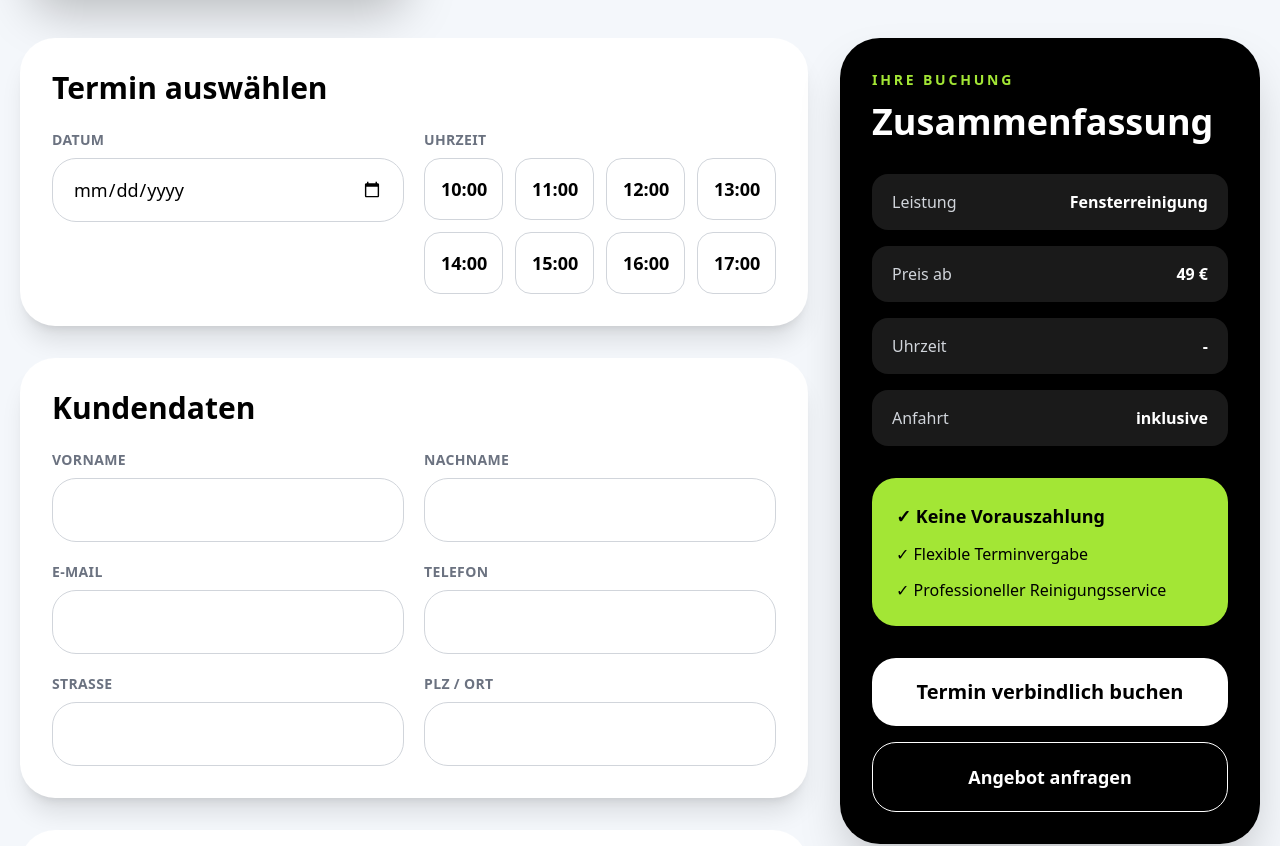
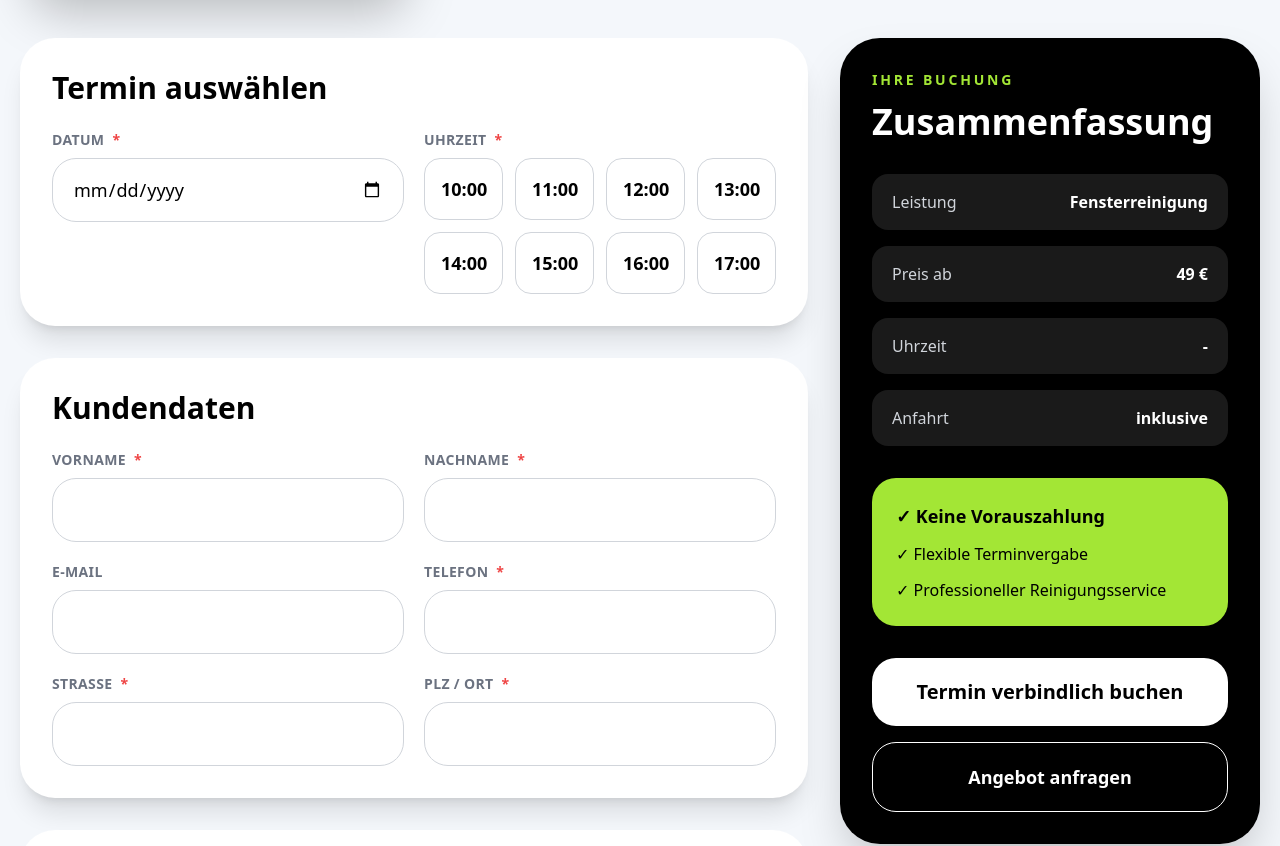
Before and after one commit to ZeroCO-Barry/ZeroCO-APP, a Next.js app: page / in a window 1280 px wide. Shown: the part 760-1606 px from the top of the page. Built offline with nearby package versions, Linux system fonts and the light colour scheme.

Commit message:
add required fields and time selection

```diff
--- a/app/page.tsx
+++ b/app/page.tsx
@@ -37,7 +37,7 @@ export default function Home() {
     <main className="min-h-screen bg-[#f4f7fb] p-5 text-black">
       <div className="mx-auto max-w-7xl">
         <header className="mb-10 rounded-[40px] bg-black px-10 py-8 text-white shadow-2xl">
-          <div className="flex items-center justify-between">
+          <div className="flex items-center justify-between gap-6">
             <div>
               <h1 className="text-6xl font-black tracking-tight">ZeroCO₂</h1>
               <p className="mt-4 text-xl text-gray-300">
@@ -66,6 +66,7 @@ export default function Home() {
             {services.map((service) => (
               <button
                 key={service.id}
+                type="button"
                 onClick={() => setSelectedService(service)}
                 className={`rounded-[35px] border p-8 text-left transition-all duration-300 ${
                   selectedService.id === service.id
@@ -89,11 +90,11 @@ export default function Home() {
           <div className="space-y-8">
             <Card title="Termin auswählen">
               <div className="grid gap-5 md:grid-cols-2">
-                <Input label="Datum" type="date" />
+                <Input label="Datum" type="date" required />
 
                 <div>
-                  <div className="mb-2 text-sm font-bold uppercase tracking-wide text-gray-500">
-                    Uhrzeit
+                  <div className="mb-2 flex items-center gap-2 text-sm font-bold uppercase tracking-wide text-gray-500">
+                    Uhrzeit <span className="text-red-500">*</span>
                   </div>
 
                   <div className="grid grid-cols-2 gap-3 sm:grid-cols-4">
@@ -118,12 +119,12 @@ export default function Home() {
 
             <Card title="Kundendaten">
               <div className="grid gap-5 md:grid-cols-2">
-                <Input label="Vorname" />
-                <Input label="Nachname" />
+                <Input label="Vorname" required />
+                <Input label="Nachname" required />
                 <Input label="E-Mail" type="email" />
-                <Input label="Telefon" />
-                <Input label="Straße" />
-                <Input label="PLZ / Ort" />
+                <Input label="Telefon" required />
+                <Input label="Straße" required />
+                <Input label="PLZ / Ort" required />
               </div>
             </Card>
 
@@ -178,14 +179,24 @@ function Card({ title, children }: { title: string; children: React.ReactNode })
   );
 }
 
-function Input({ label, type = "text" }: { label: string; type?: string }) {
+function Input({
+  label,
+  type = "text",
+  required = false,
+}: {
+  label: string;
+  type?: string;
+  required?: boolean;
+}) {
   return (
     <label className="block">
-      <div className="mb-2 text-sm font-bold uppercase tracking-wide text-gray-500">
+      <div className="mb-2 flex items-center gap-2 text-sm font-bold uppercase tracking-wide text-gray-500">
         {label}
+        {required && <span className="text-red-500">*</span>}
       </div>
 
       <input
+        required={required}
         type={type}
         className="h-16 w-full rounded-3xl border border-gray-300 px-5 text-lg outline-none transition focus:border-lime-400"
       />
```
